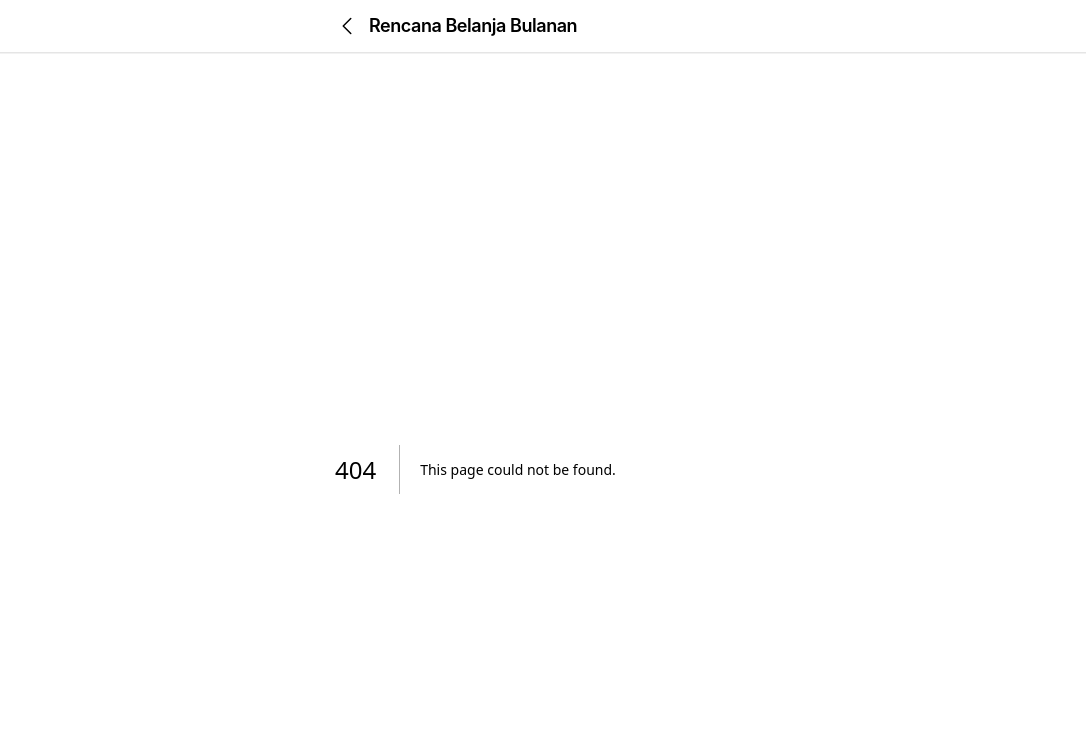
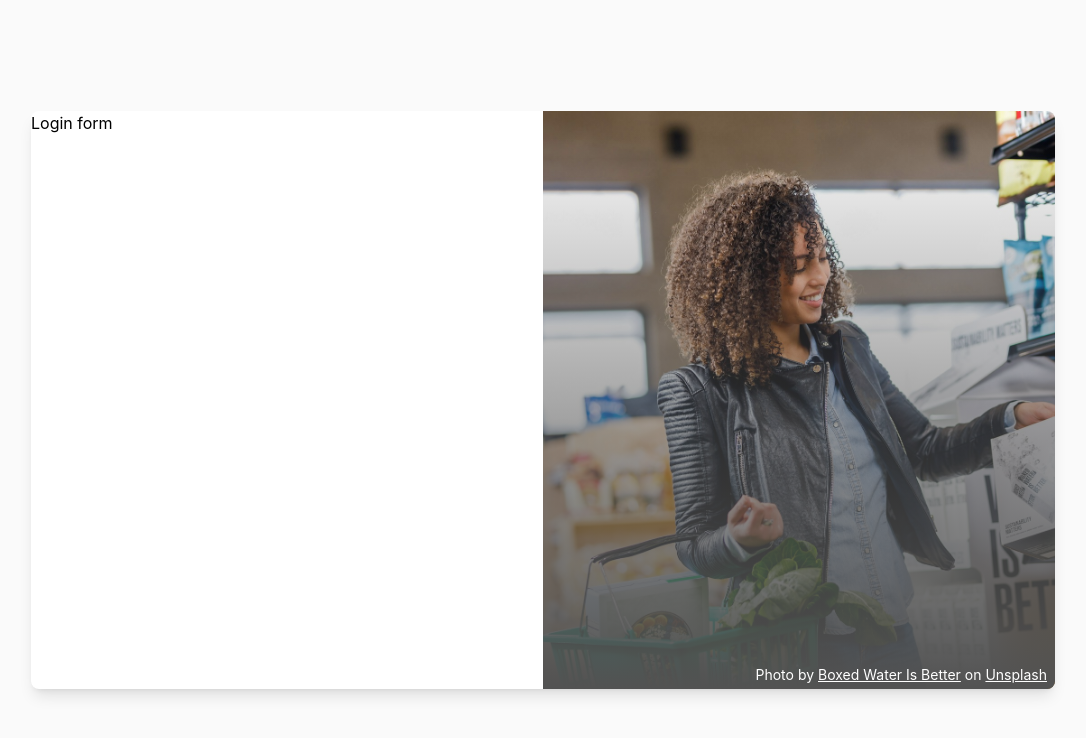
Before and after one commit to rasyidcode/monthly-grocery-planner, a Next.js app in the folder frontend/: page /login in a window 1280 px wide. Before the commit this address had no page. Shown: the top 738 px of the page, without its empty margins (97-1183 px from the left). Built offline with nearby package versions, Linux system fonts and the light colour scheme.

Commit message:
working with login UI

```diff
--- /dev/null
+++ b/frontend/src/app/(dashboard)/layout.tsx
@@ -0,0 +1,16 @@
+import Header from "@/components/Header";
+
+export default function DashboardLayout({
+  children,
+}: Readonly<{
+  children: React.ReactNode;
+}>) {
+  return (
+    <div className="flex flex-col min-h-screen bg-gray-50">
+      <Header />
+      <main className="max-w-md mx-auto p-4 flex-1 w-full h-full flex max-h-[800px]">
+        {children}
+      </main>
+    </div>
+  );
+}
--- /dev/null
+++ b/frontend/src/app/(login)/layout.tsx
@@ -0,0 +1,11 @@
+export default function LoginLayout({
+  children,
+}: Readonly<{
+  children: React.ReactNode;
+}>) {
+  return (
+    <>
+      <main className="min-h-screen flex justify-center items-center bg-neutral-50">{children}</main>
+    </>
+  );
+}
--- /dev/null
+++ b/frontend/src/app/(login)/login/page.tsx
@@ -0,0 +1,40 @@
+import Image from "next/image";
+
+export default function LoginPage() {
+  return (
+    <>
+      <div
+        className="max-w-lg md:max-w-5xl w-full grid grid-cols-[1fr_1fr] shadow-lg rounded-lg
+      min-h-[578px] overflow-hidden bg-white m-4"
+      >
+        <div>Login form</div>
+        <div className="hidden lg:flex items-center justify-center relative">
+          <Image
+            src="/login-image.jpg"
+            alt="Login Image"
+            width={1920}
+            height={1080}
+            className="object-cover h-full"
+          />
+          <div className="absolute top-0 left-0 right-0 bottom-0 bg-gradient-to-t from-neutral-600 to-transparent"></div>
+          <div className="absolute bottom-1 right-2 text-white text-sm">
+            Photo by{" "}
+            <a
+              className="underline"
+              href="https://unsplash.com/@boxedwater?utm_content=creditCopyText&utm_medium=referral&utm_source=unsplash"
+            >
+              Boxed Water Is Better
+            </a>{" "}
+            on{" "}
+            <a
+              className="underline"
+              href="https://unsplash.com/photos/a-woman-carrying-a-grocery-basket-of-vegetables-picks-up-a-boxed-water-box-7H1hDt694s8?utm_content=creditCopyText&utm_medium=referral&utm_source=unsplash"
+            >
+              Unsplash
+            </a>
+          </div>
+        </div>
+      </div>
+    </>
+  );
+}
--- a/frontend/src/app/layout.tsx
+++ b/frontend/src/app/layout.tsx
@@ -1,7 +1,6 @@
 import type { Metadata } from "next";
 import { Geist, Geist_Mono } from "next/font/google";
 import "./globals.css";
-import Header from "@/components/Header";
 
 const geistSans = Geist({
   variable: "--font-geist-sans",
@@ -26,12 +25,9 @@ export default function RootLayout({
   return (
     <html lang="en">
       <body
-        className={`${geistSans.variable} ${geistMono.variable} antialiased flex flex-col min-h-screen bg-gray-50`}
+        className={`${geistSans.variable} ${geistMono.variable} antialiased`}
       >
-        <Header />
-        <main className="max-w-md mx-auto p-4 flex-1 w-full h-full flex max-h-[800px]">
-          {children}
-        </main>
+        {children}
       </body>
     </html>
   );
```
Also changed, not shown: frontend/public/login-image.jpg (added), frontend/public/undraw_inflation_ht0o.svg (added), frontend/src/app/(dashboard)/page.tsx (renamed from frontend/src/app/page.tsx), frontend/src/app/(dashboard)/plans/[id]/items/create/page.tsx (renamed from frontend/src/app/plans/[id]/items/create/page.tsx), frontend/src/app/(dashboard)/plans/create/page.tsx (renamed from frontend/src/app/plans/create/page.tsx).
